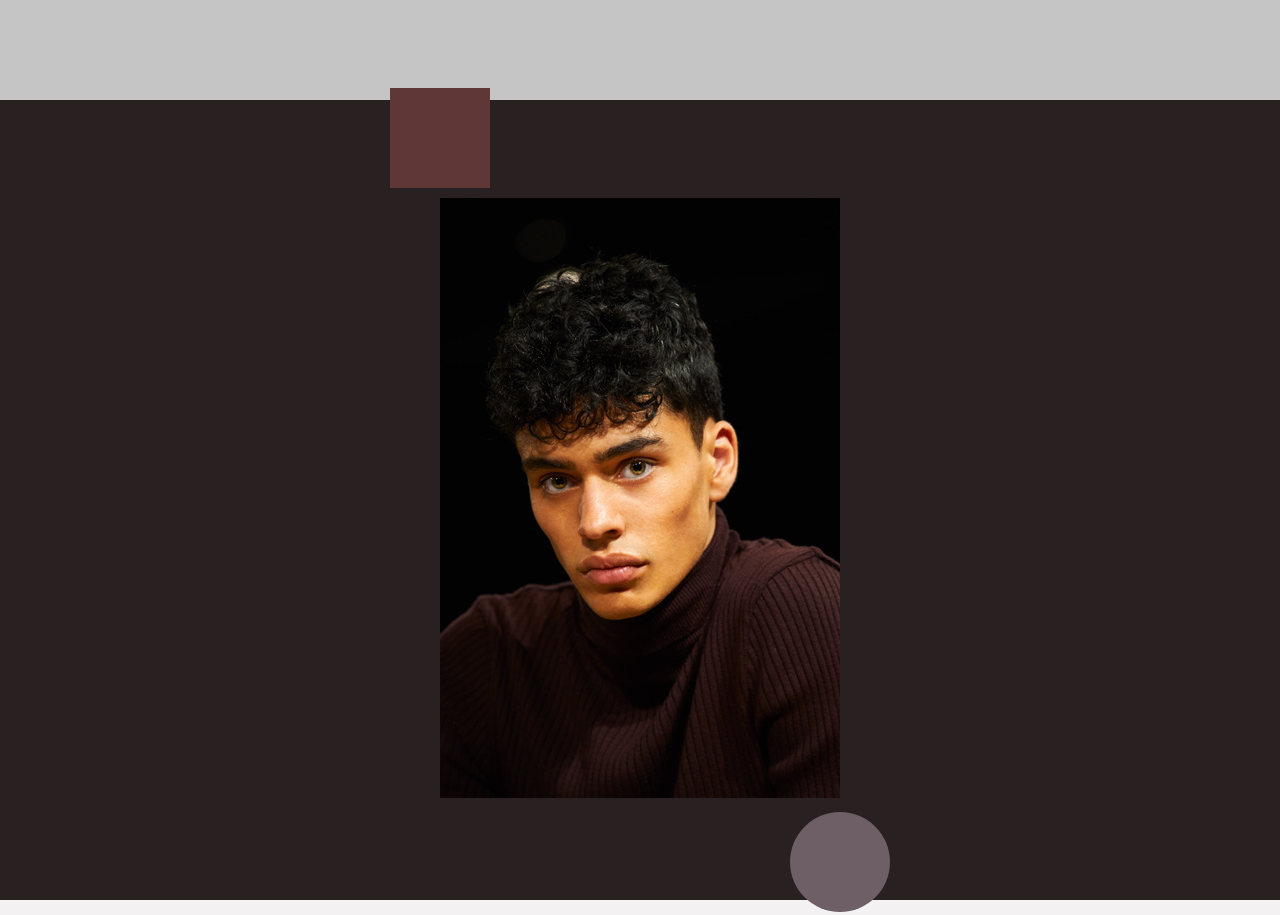
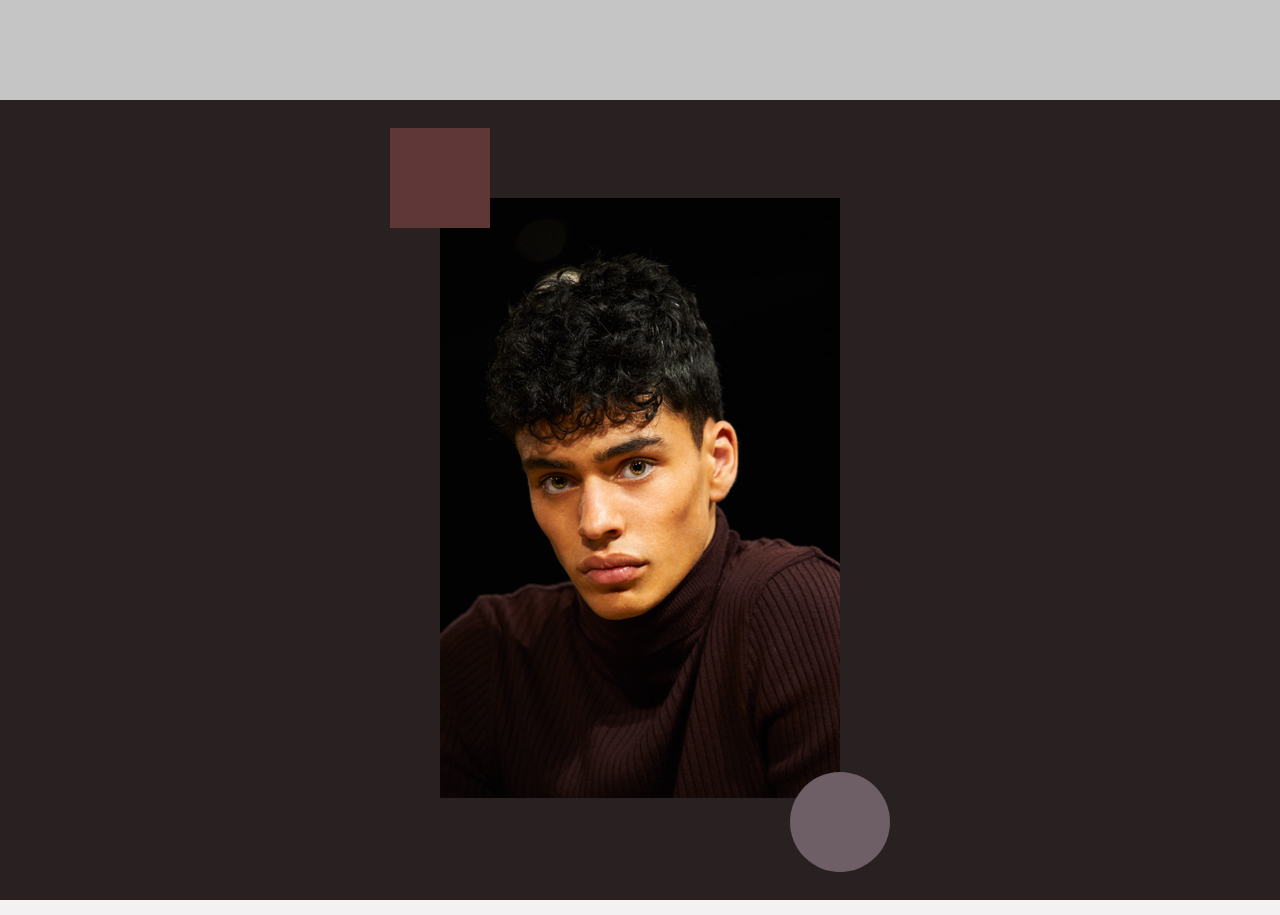
Before and after one commit to heckspoiler/superhi_jenna_buchholz, a plain HTML site: page index.html in a window 1280 px wide. Shown: the part 1500-2415 px from the top of the page. Drawn offline with Linux system fonts and the light colour scheme; files whose address does not match are found by name; a web font is replaced by a local one.

Commit message:
finished

```diff
--- a/index.html
+++ b/index.html
@@ -44,8 +44,8 @@
 
                   <img src="assets/assets/image3.jpg"
                         srcset="assets/assets/image3.jpg 1x, assets/assets/image3-2x.jpg 2x" />
-                  <div class="circle" data-parallax="-0.4"></div>
-                  <div class="square" data-parallax="0.4"></div>
+                  <div class="circle" data-parallax="-0.3"></div>
+                  <div class="square" data-parallax="0.3"></div>
             </div>
 
       </section>
```
